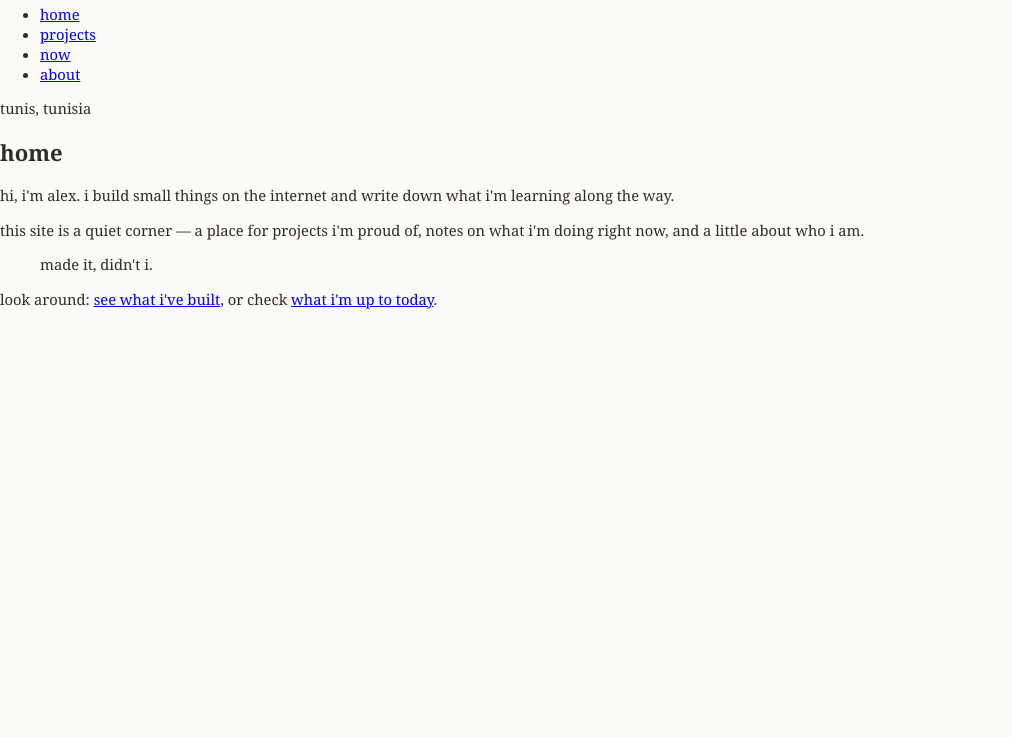
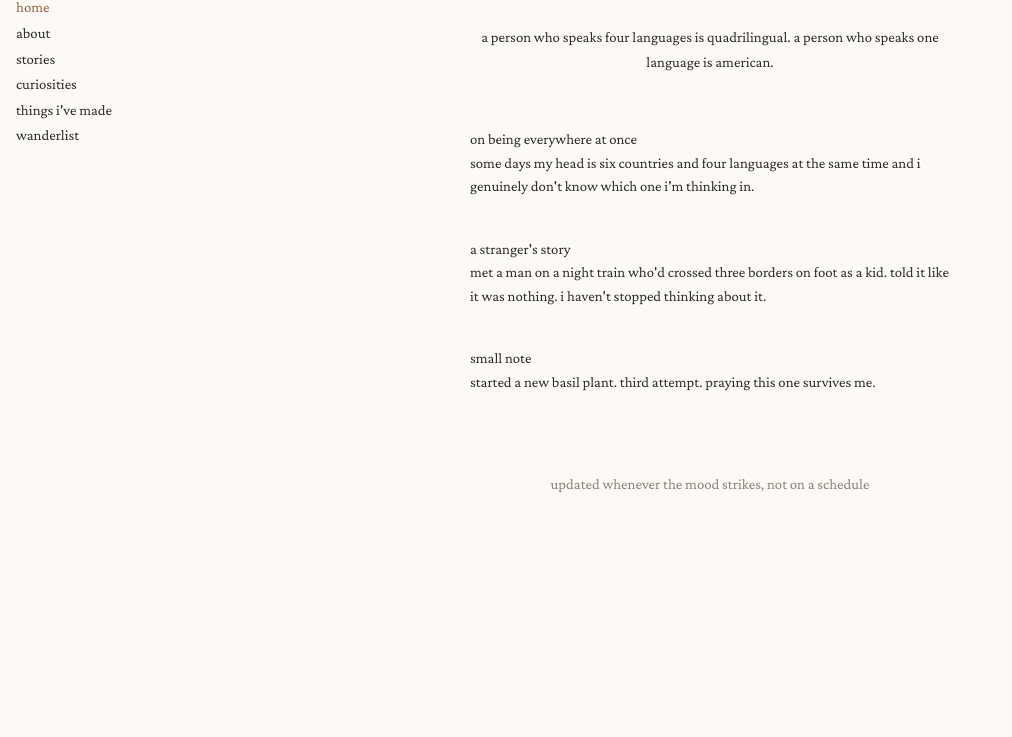
Before and after one commit to vmshen/wacko, a plain HTML site: page files/index.html in a window 1280 px wide. Shown: the part 63-800 px from the top of the page, without its empty margins (0-1012 px from the left). Drawn offline with nearby package versions, Linux system fonts and the light colour scheme.

Commit message:
Update index.html

```diff
--- a/files/index.html
+++ b/files/index.html
@@ -3,32 +3,68 @@
 <head>
 <meta charset="utf-8">
 <meta name="viewport" content="width=device-width, initial-scale=1">
-<title>Home — Alex Rivera</title>
+<title>your name</title>
+<link rel="preconnect" href="https://fonts.googleapis.com">
+<link href="https://fonts.googleapis.com/css2?family=Crimson+Pro:ital,wght@0,400;0,500;0,600;1,400&display=swap" rel="stylesheet">
 <link rel="stylesheet" href="style.css">
 </head>
 <body>
-<div class="layout">
-  <aside class="sidebar">
-    <div>
-      <h1><a href="index.html">alex rivera</a></h1>
+
+<header class="site-nav">
+  <div class="brand"><span>your name</span></div>
   <nav>
     <ul>
       <li><a href="index.html" class="active">home</a></li>
-          <li><a href="projects.html">projects</a></li>
-          <li><a href="now.html">now</a></li>
       <li><a href="about.html">about</a></li>
+      <li><a href="stories.html">stories</a></li>
+      <li><a href="curiosities.html">curiosities</a></li>
+      <li><a href="made.html">things i've made</a></li>
+      <li><a href="wanderlist.html">wanderlist</a></li>
     </ul>
   </nav>
+</header>
+
+<div class="page">
+
+  <div class="cover">
+    <!-- replace cover.jpg with your own image filename once you upload one -->
+    <img src="cover.jpg" alt="">
   </div>
-    <p class="tagline">tunis, tunisia</p>
-  </aside>
-  <main>
-    <h2>home</h2>
-    <p>Hi, I'm Alex. I build small things on the internet and write down what I'm learning along the way.</p>
-    <p>This site is a quiet corner — a place for projects I'm proud of, notes on what I'm doing right now, and a little about who I am.</p>
-    <blockquote>Made it, didn't I.</blockquote>
-    <p>Look around: <a href="projects.html">see what I've built</a>, or check <a href="now.html">what I'm up to today</a>.</p>
-  </main>
+
+  <div class="hero-quote" id="hero-quote"></div>
+
+  <main id="thoughts"></main>
+
+  <footer>updated whenever the mood strikes, not on a schedule</footer>
+
 </div>
+
+<script>
+  const quotes = [
+    "The world is a book, and those who do not travel read only one page.",
+    "Tell me, what is it you plan to do with your one wild and precious life?",
+    "We travel, some of us forever, to seek other states, other lives, other souls.",
+    "A person who speaks four languages is quadrilingual. A person who speaks one language is American."
+  ];
+  document.getElementById("hero-quote").textContent =
+    quotes[Math.floor(Math.random() * quotes.length)];
+
+  const thoughts = [
+    { title: "on being everywhere at once", text: "Some days my head is six countries and four languages at the same time and I genuinely don't know which one I'm thinking in." },
+    { title: "a stranger's story", text: "Met a man on a night train who'd crossed three borders on foot as a kid. Told it like it was nothing. I haven't stopped thinking about it." },
+    { title: "small note", text: "Started a new basil plant. Third attempt. Praying this one survives me." }
+  ];
+
+  const container = document.getElementById("thoughts");
+  thoughts.forEach(t => {
+    const block = document.createElement("div");
+    block.className = "thought";
+    const h = document.createElement("h3"); h.textContent = t.title;
+    const p = document.createElement("p"); p.textContent = t.text;
+    block.appendChild(h); block.appendChild(p);
+    container.appendChild(block);
+  });
+</script>
+
 </body>
 </html>
```
Lines whose indentation alone changed are shown as unchanged.
